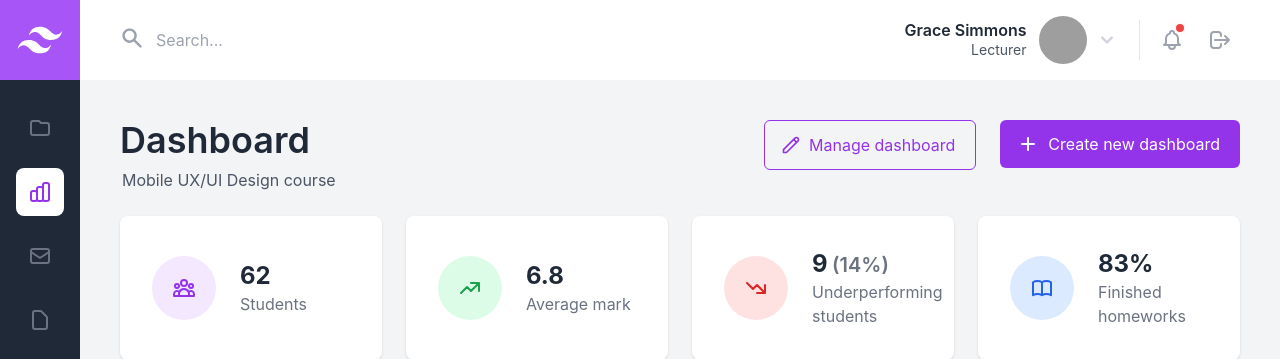
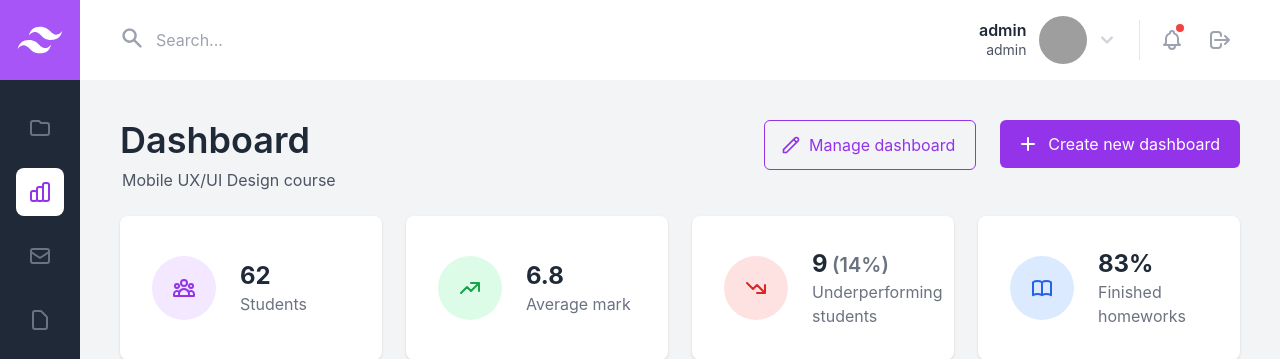
Before and after one commit to Gw3nhael51/PasswordManager, a PHP site: page /View/dashboard.php in a window 1280 px wide. Shown: the top 359 px of the page. Run offline with PHP 8.4, Linux system fonts and the light colour scheme; a user stored in the database is signed in; some libraries are stand-ins or nearby versions; grey boxes are pictures that could not be loaded.

Commit message:
feat: affichage dynamique de l'utilisateur connecté dans la topbar

```diff
--- a/app/View/components/topbar.php
+++ b/app/View/components/topbar.php
@@ -1,4 +1,10 @@
+<?php
+        $connected = isConnected();
+        $username = getUser();
+?>
+
 <!-- Afficher : Présenter la barre supérieure avec recherche et profil -->
+<?php if ($connected) : ?>
     <header class="flex items-center h-20 px-6 sm:px-10 bg-white">
         <button class="block sm:hidden relative flex-shrink-0 p-2 mr-2 text-gray-600 hover:bg-gray-100 hover:text-gray-800 focus:bg-gray-100 focus:text-gray-800 rounded-full">
             <span class="sr-only">Menu</span>
@@ -6,21 +12,23 @@
                 <path stroke-linecap="round" stroke-linejoin="round" stroke-width="2" d="M4 6h16M4 12h16M4 18h7" />
             </svg>
         </button>
+
         <div role="search" class="relative w-full max-w-md sm:-ml-2">
             <svg aria-hidden="true" viewBox="0 0 20 20" fill="currentColor" class="absolute h-6 w-6 mt-2.5 ml-2 text-gray-400">
                 <path fill-rule="evenodd" d="M8 4a4 4 0 100 8 4 4 0 000-8zM2 8a6 6 0 1110.89 3.476l4.817 4.817a1 1 0 01-1.414 1.414l-4.816-4.816A6 6 0 012 8z" clip-rule="evenodd" />
             </svg>
             <input id="search-input" type="text" aria-label="Search" placeholder="Search..." class="py-2 pl-10 pr-4 w-full border-4 border-transparent placeholder-gray-400 focus:bg-gray-50 rounded-lg" />
         </div>
+
         <div class="flex flex-shrink-0 items-center ml-auto">
             <button class="inline-flex items-center p-2 hover:bg-gray-100 focus:bg-gray-100 rounded-lg">
                 <span class="sr-only">User Menu</span>
                 <div class="hidden md:flex md:flex-col md:items-end md:leading-tight">
-                <span class="font-semibold">Grace Simmons</span>
-                <span class="text-sm text-gray-600">Lecturer</span>
+                    <span class="font-semibold"><?= htmlspecialchars($username['username']) ?></span>
+                    <span class="text-sm text-gray-600"><?= htmlspecialchars($username['role']) ?></span>
                 </div>
                 <span class="h-12 w-12 ml-2 sm:ml-3 mr-2 bg-gray-100 rounded-full overflow-hidden">
-                <img src="https://randomuser.me/api/portraits/women/68.jpg" alt="Grace Simmons" class="h-full w-full object-cover">
+                    <img src="https://randomuser.me/api/portraits/men/<?= random_int(1, 99) ?>.jpg" alt="<?= htmlspecialchars($username['username'] ?? '') ?>" class="h-full w-full object-cover">
                 </span>
                 <svg aria-hidden="true" viewBox="0 0 20 20" fill="currentColor" class="hidden sm:block h-6 w-6 text-gray-300">
                     <path fill-rule="evenodd" d="M5.293 7.293a1 1 0 011.414 0L10 10.586l3.293-3.293a1 1 0 111.414 1.414l-4 4a1 1 0 01-1.414 0l-4-4a1 1 0 010-1.414z" clip-rule="evenodd" />
@@ -46,3 +54,4 @@
             </div>
         </div>
     </header>
+<?php endif; ?>
```
Lines whose indentation alone changed are shown as unchanged.
